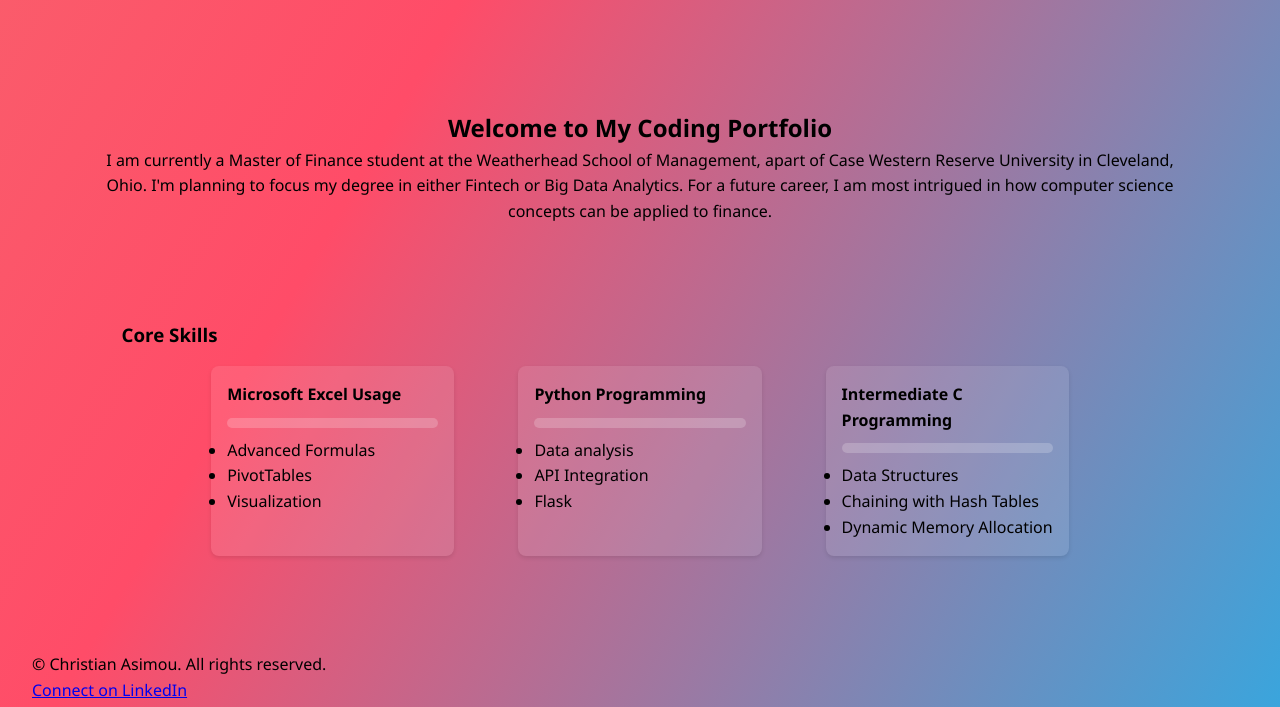
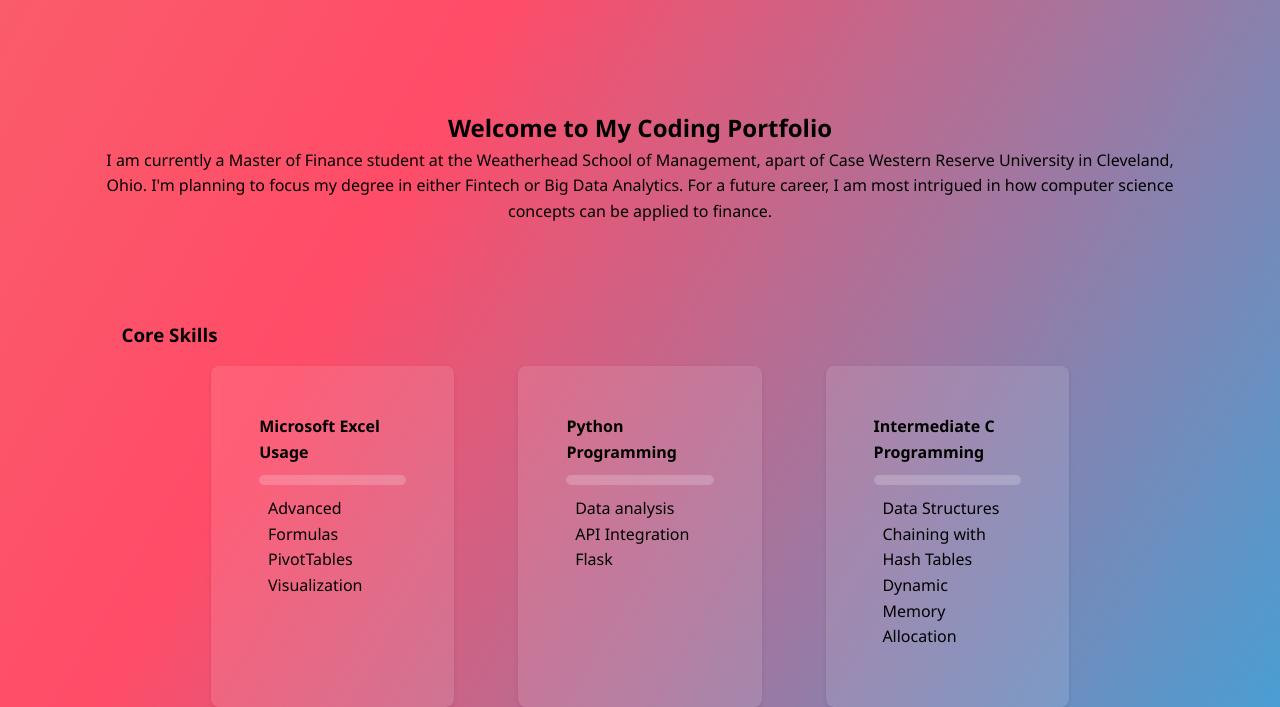
Before and after one commit to chrisda28/chrisda28.github.io, a plain HTML site: page index.html in a window 1280 px wide. Shown: the part 102-809 px from the top of the page. Drawn offline with Linux system fonts and the light colour scheme.

Commit message:
adjust styling

```diff
--- a/styles.css
+++ b/styles.css
@@ -98,7 +98,7 @@ main {
     width: calc(25% - 1rem);  /* Adjust for 4 columns, accounting for gap */
     background-color: rgba(255, 255, 255, 0.1);
     border-radius: 8px;
-    padding: 1rem;
+    padding: 3rem;
     box-shadow: 0 2px 4px rgba(0, 0, 0, 0.1);
   }
 
@@ -138,3 +138,9 @@ h1 {
   margin: 1rem;
   padding: 1rem;
 }
+
+ul {
+  margin: .5rem;
+  padding: .05rem;
+  list-style-type: none;
+}
```
Also changed, not shown: skills.html (deleted, +0 -22 lines).
